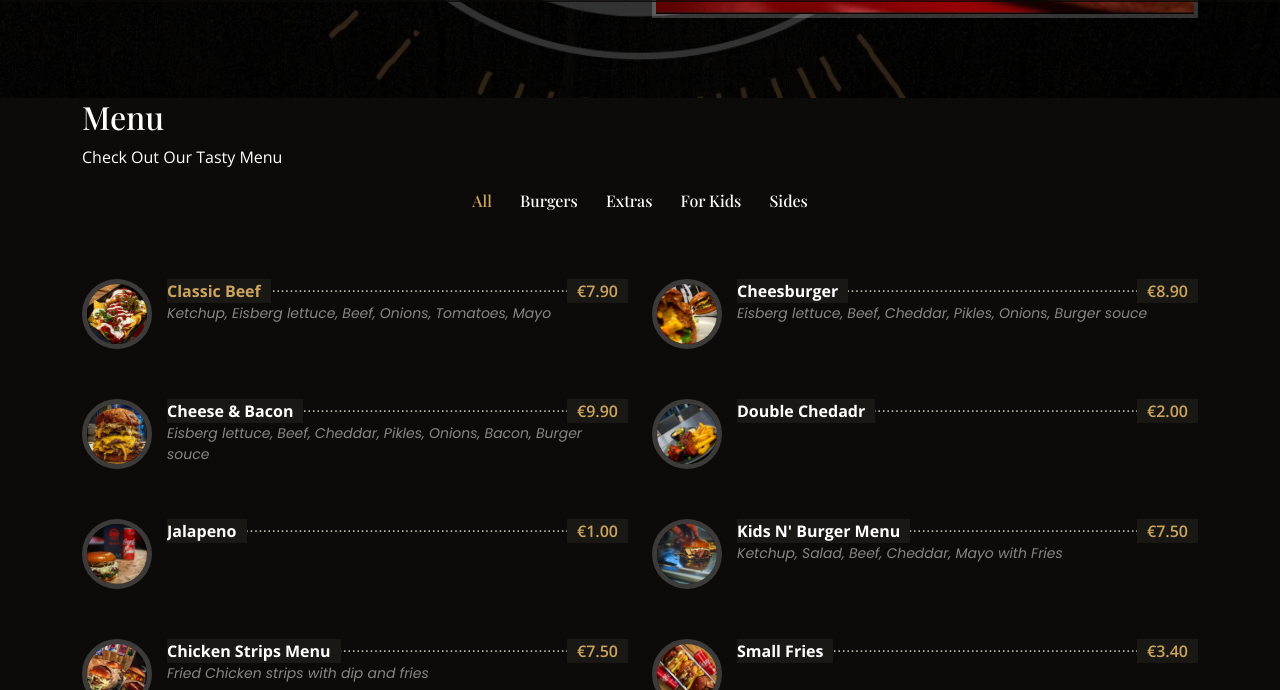
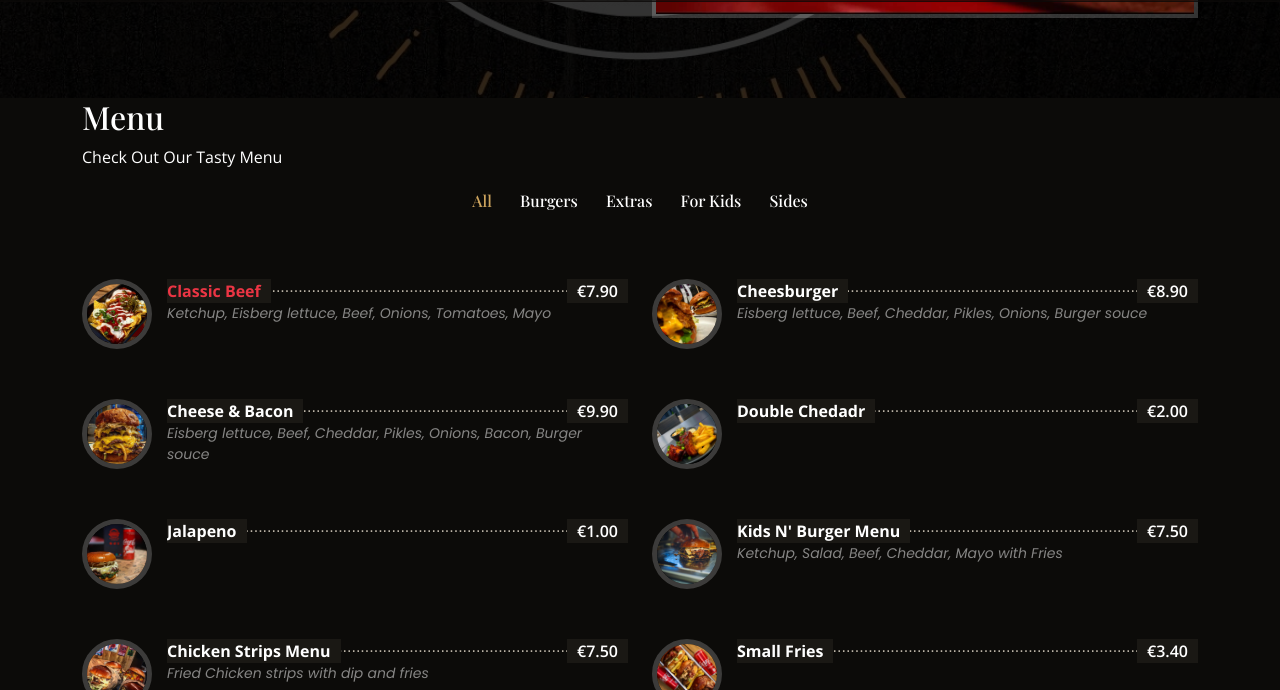
Before and after one commit to norbert-dev/BurgerBurger, a plain HTML site: page index.html in a window 1280 px wide. In both pictures the pointer is over the link "Classic Beef". Shown: the part 1409-2099 px from the top of the page. Drawn offline with nearby package versions, Linux system fonts and the light colour scheme; a web font is replaced by a local one.

Commit message:
Add files via upload

```diff
--- a/assets/css/style.css
+++ b/assets/css/style.css
@@ -858,7 +858,7 @@
 }
 
 .menu .menu-content a:hover {
-  color: #cda45e;
+  color: #eb3544;
 }
 
 .menu .menu-content span {
@@ -867,7 +867,7 @@
   z-index: 3;
   padding: 0 10px;
   font-weight: 600;
-  color: #cda45e;
+  color: #fff;
 }
 
 .menu .menu-ingredients {
```
Also changed, not shown: index.html (+1 -1 lines).
